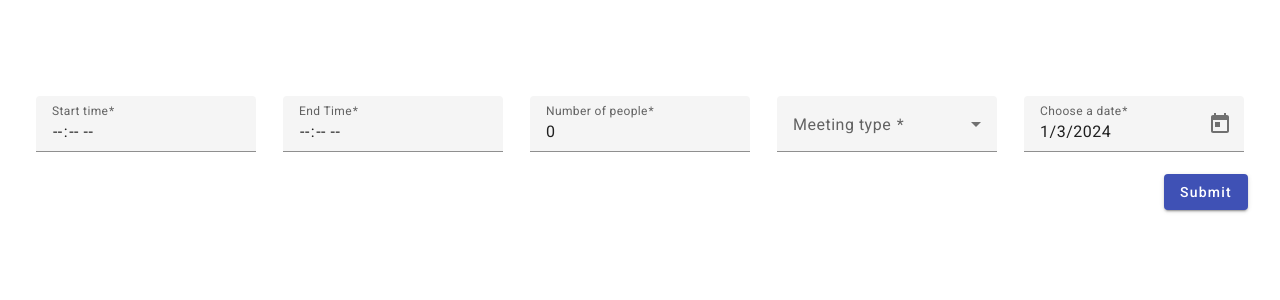
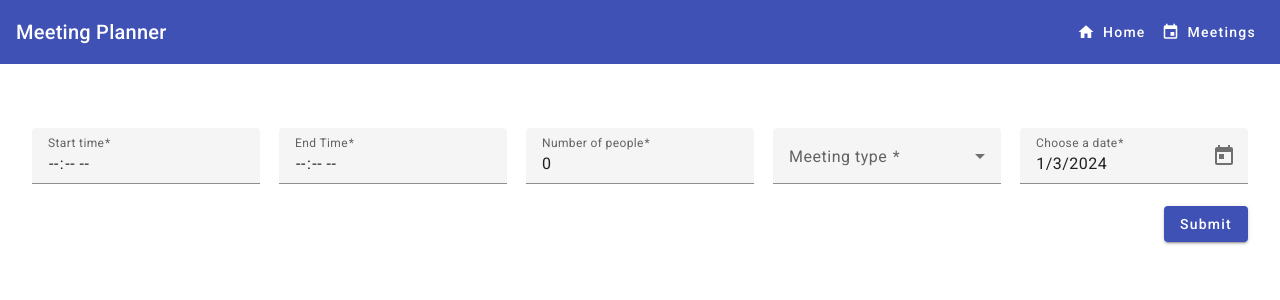
Before and after one commit to TegHocine/Meeting-Planner-Front, an Angular app: page / in a window 1280 px wide. Shown: the top 300 px of the page. Built offline with nearby package versions, Linux system fonts and the light colour scheme.

Commit message:
header for meeting planner

```diff
--- /dev/null
+++ b/src/app/app.component.css
@@ -0,0 +1,4 @@
+.content {
+  max-width: 1280px;
+  margin: auto;
+}
--- a/src/app/app.component.ts
+++ b/src/app/app.component.ts
@@ -3,16 +3,26 @@ import { CommonModule } from '@angular/common';
 import { HttpClientModule } from '@angular/common/http';
 import { Component } from '@angular/core';
 import { RouterOutlet } from '@angular/router';
+import { HeaderComponent } from './components/header/header.component';
 
 @Component({
   selector: 'app-root',
   standalone: true,
-  imports: [CommonModule, RouterOutlet, MeetingComponent, HttpClientModule],
+  imports: [
+    CommonModule,
+    RouterOutlet,
+    MeetingComponent,
+    HttpClientModule,
+    HeaderComponent,
+  ],
+  styleUrl: './app.component.css',
   template: `
     <main class="main">
-      <app-meeting> </app-meeting>
+      <app-header></app-header>
+      <div class="content">
+        <router-outlet></router-outlet>
+      </div>
     </main>
-    <router-outlet></router-outlet>
   `,
 })
 export class AppComponent {}
--- a/src/app/app.routes.ts
+++ b/src/app/app.routes.ts
@@ -1,3 +1,4 @@
 import { Routes } from '@angular/router';
+import { MeetingComponent } from './page/meeting/meeting.component';
 
-export const routes: Routes = [];
+export const routes: Routes = [{ path: '', component: MeetingComponent }];
--- /dev/null
+++ b/src/app/components/header/header.component.css
@@ -0,0 +1,3 @@
+.example-spacer {
+  flex: 1 1 auto;
+}
--- /dev/null
+++ b/src/app/components/header/header.component.html
@@ -0,0 +1,10 @@
+<mat-toolbar color="primary">
+  <span>Meeting Planner</span>
+  <span class="example-spacer"></span>
+  <button mat-button class="example-icon favorite-icon" aria-label="Home">
+    <mat-icon>home</mat-icon> Home
+  </button>
+  <button mat-button class="example-icon" aria-label="Upcoming Meetings">
+    <mat-icon>event</mat-icon> Meetings
+  </button>
+</mat-toolbar>
--- a/src/app/page/meeting/meeting.component.css
+++ b/src/app/page/meeting/meeting.component.css
@@ -1,14 +1,12 @@
 .example-container {
-  max-width: 1280px;
-  margin-inline: auto;
   padding-inline: 2rem;
-  padding-block: 6rem;
+  padding-block: 4rem;
   display: grid;
   gap: 1rem;
 }
 
 .example-container mat-form-field {
-  width: 220px;
+  width: 100%;
 }
 
 .example-form-fields {
```
Also changed, not shown: src/app/components/header/header.component.ts (added, +13 -0 lines), 1 other file (tests, documents, lock files or other folders).
